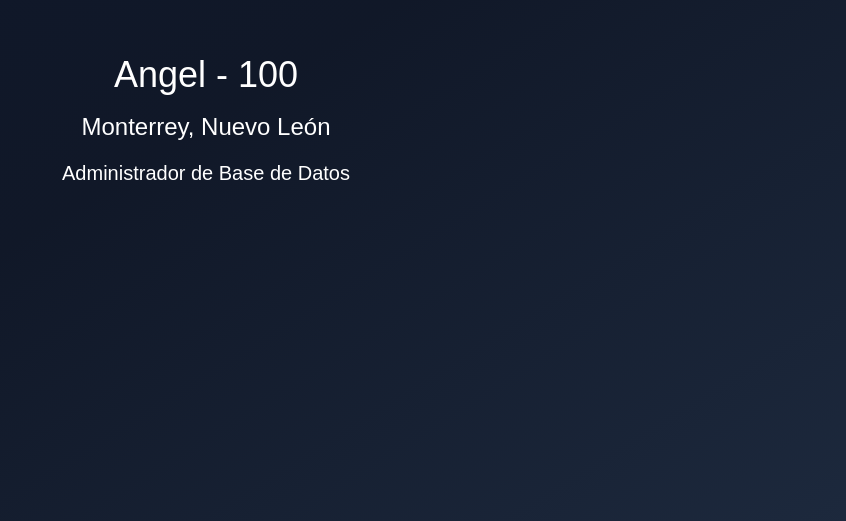
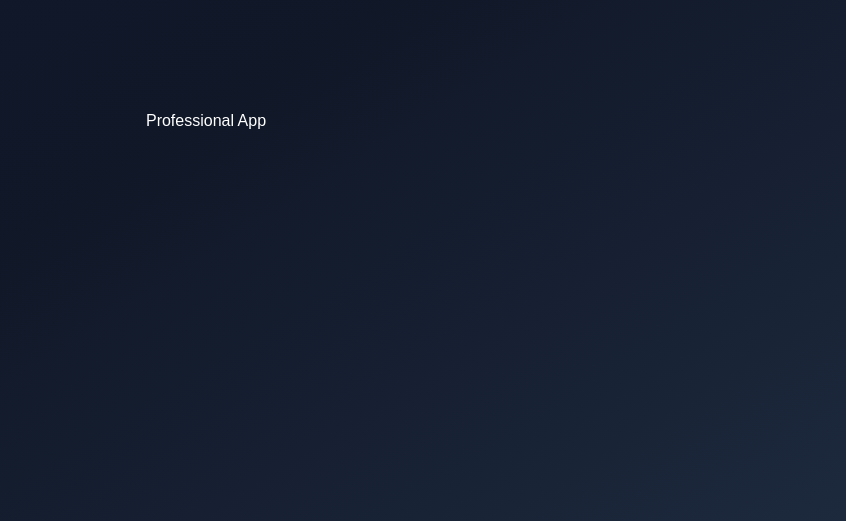
Before and after one commit to Angel-Diaz-H/DevTalles-React-de-cero-a-experto-Edicion-2025, a React (Vite) app in the folder 04-hooks-app/: page / in a window 1280 px wide. Shown: the part 279-800 px from the top of the page, without its empty margins (434-1280 px from the left). Built offline with nearby package versions, Linux system fonts and the light colour scheme.

Commit message:
Continuación de proyecto - HooksApp

```diff
--- /dev/null
+++ b/04-hooks-app/src/09-useContext/ProfessionalApp.tsx
@@ -0,0 +1,7 @@
+export const ProfessionalApp = () => {
+  return (
+    <div className="bg-gradient flex flex-col">
+      <h1>Professional App</h1>
+    </div>
+  );
+};
--- /dev/null
+++ b/04-hooks-app/src/09-useContext/pages/about/AboutPage.tsx
@@ -0,0 +1,3 @@
+export const AboutPage = () => {
+  return <div>AboutPage</div>;
+};
--- /dev/null
+++ b/04-hooks-app/src/09-useContext/pages/auth/LoginPage.tsx
@@ -0,0 +1,3 @@
+export const LoginPage = () => {
+  return <div>LoginPage</div>;
+};
--- /dev/null
+++ b/04-hooks-app/src/09-useContext/pages/profile/ProfilePage.tsx
@@ -0,0 +1,3 @@
+export const ProfilePage = () => {
+  return <div>ProfilePage</div>;
+};
--- a/04-hooks-app/src/main.tsx
+++ b/04-hooks-app/src/main.tsx
@@ -1,14 +1,15 @@
-import { StrictMode, Suspense } from 'react';
+import { StrictMode } from 'react';
 import { createRoot } from 'react-dom/client';
 import { Toaster } from 'sonner';
 import './index.css';
-import { ClientInformation } from './08-use-suspense/ClientInformation';
-import { getUserAction } from './08-use-suspense/api/get-user.action';
+import { ProfessionalApp } from './09-useContext/ProfessionalApp';
+// import { ClientInformation } from './08-use-suspense/ClientInformation';
+// import { getUserAction } from './08-use-suspense/api/get-user.action';
 
 createRoot(document.getElementById('root')!).render(
   <StrictMode>
     <Toaster />
-    <Suspense
+    {/* <Suspense
       fallback={
         <div className="bg-gradient flex flex-col">
           <h1 className="text-2xl">Cargando</h1>
@@ -16,6 +17,7 @@
       }
     >
       <ClientInformation getUser={getUserAction(100)} />
-    </Suspense>
+    </Suspense> */}
+    <ProfessionalApp />
   </StrictMode>,
 );
```
